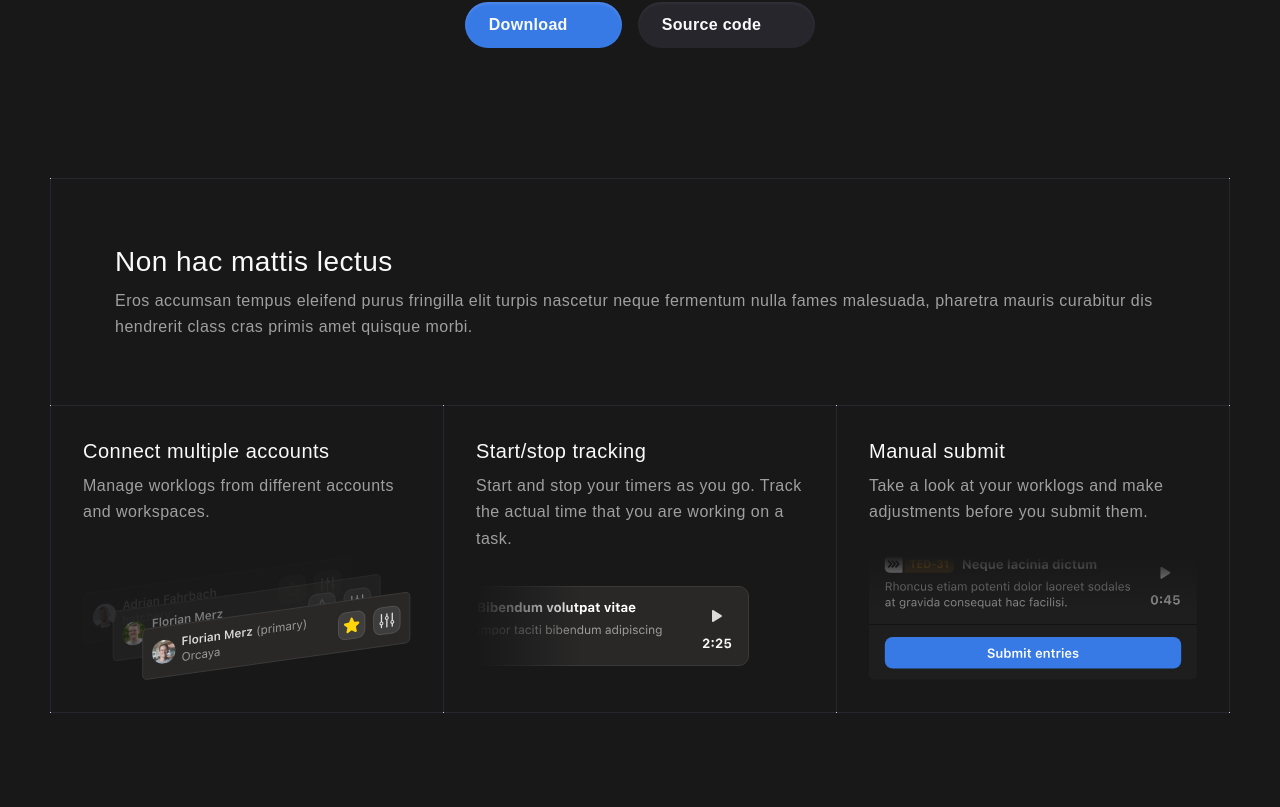
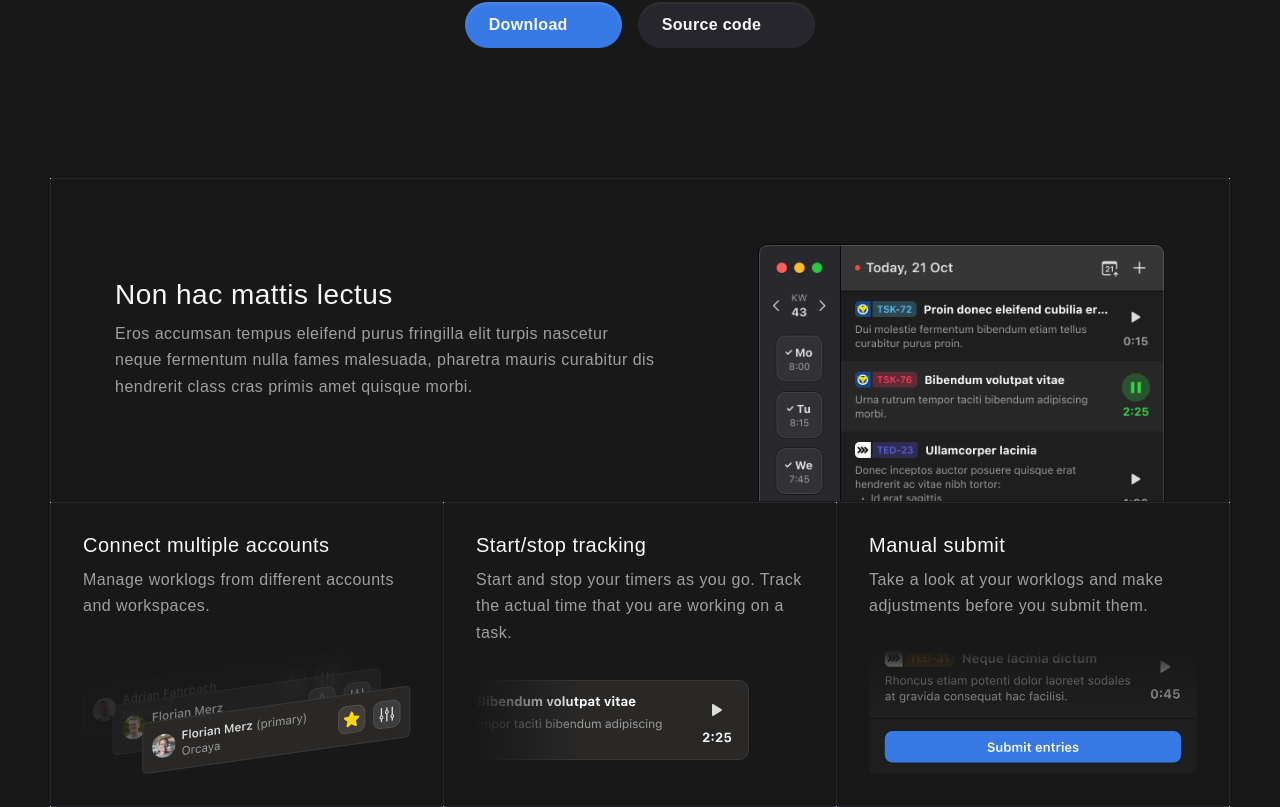
Before and after one commit to nice-af/chronos-website, a Nuxt app: page / in a window 1280 px wide. Shown: the part 584-1391 px from the top of the page. Before the commit the page ends 1297 px from the top, so only its background shows below. Built offline with nearby package versions, Linux system fonts and the light colour scheme; some icons are missing.

Commit message:
✨ feat: add app overview graphic

```diff
--- /dev/null
+++ b/components/AppOverviewGraphic/AppOverviewGraphic.scss
@@ -0,0 +1,27 @@
+.container {
+  position: relative;
+  width: 100%;
+  max-width: 462px;
+  height: 321px;
+  margin-top: -63px;
+  margin-bottom: -63px;
+  overflow: hidden;
+
+  &:hover {
+    .screenshot {
+      transform: translateY(-120px);
+    }
+  }
+}
+
+.screenshot {
+  position: absolute;
+  top: 64px;
+  left: 0;
+  z-index: 1;
+  display: block;
+  width: 100%;
+  height: auto;
+  transition: transform 0.35s ease-in-out;
+  transform: translateY(0);
+}
--- /dev/null
+++ b/components/AppOverviewGraphic/AppOverviewGraphic.vue
@@ -0,0 +1,13 @@
+<template>
+  <div :class="appOverviewGraphic.container">
+    <img
+      :class="appOverviewGraphic.screenshot"
+      src="/assets/images/overview-macos-dark.png"
+      srcset="/assets/images/overview-macos-dark@2x.png 2x"
+      width="462"
+      height="509"
+      alt="A screenshot of the Chronos app" />
+  </div>
+</template>
+
+<style module="appOverviewGraphic" lang="scss" src="./AppOverviewGraphic.scss" />
--- a/components/FeatureTile/FeatureTile.scss
+++ b/components/FeatureTile/FeatureTile.scss
@@ -13,12 +13,14 @@
 
   @container (min-width: 700px) {
     flex-direction: row;
+    gap: 100px;
+    align-items: center;
     padding: 64px;
   }
 }
 
 .headline {
-  margin-top: 0;
+  margin-top: 0 !important;
 
   @container (max-width: 699.98px) {
     @include typography.headline-m;
--- a/components/Features/Features.vue
+++ b/components/Features/Features.vue
@@ -7,7 +7,9 @@
           headline="Non hac mattis lectus"
           description="Eros accumsan tempus eleifend purus fringilla elit turpis
         nascetur neque fermentum nulla fames malesuada, pharetra mauris curabitur dis hendrerit class cras primis amet
-        quisque morbi." />
+        quisque morbi.">
+          <template v-slot:graphic><AppOverviewGraphic /></template>
+        </FeatureTile>
       </div>
       <div :class="features.tile">
         <FeatureTile
```
Also changed, not shown: public/assets/images/overview-macos-dark.png (added), public/assets/images/overview-macos-dark@2x.png (added).
